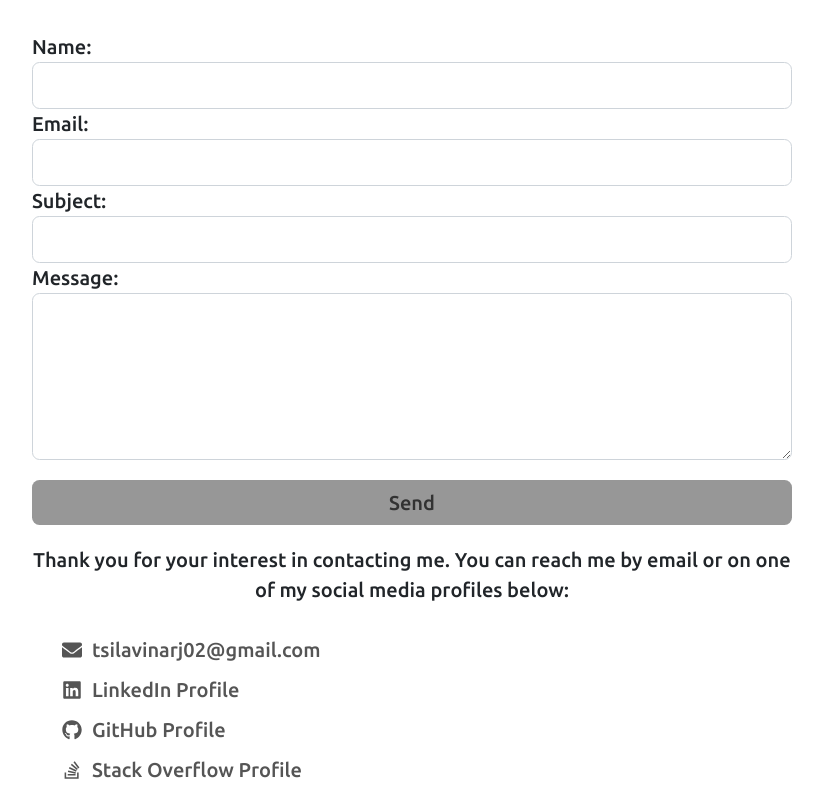
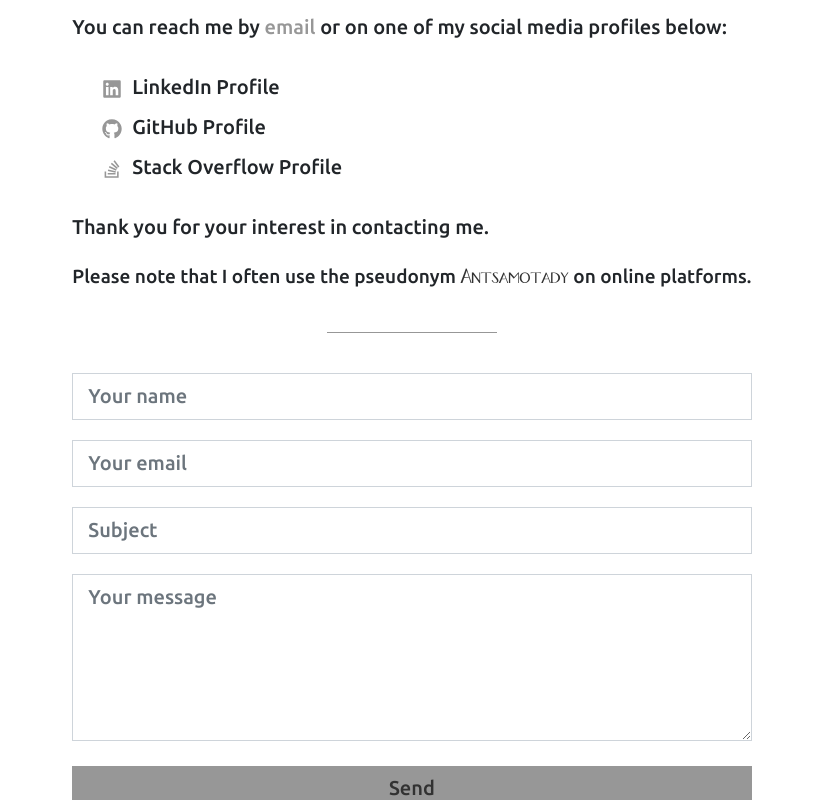
Before and after one commit to Antsamotady/ResumePortfolio, a React (Create React App) app: page /contact in a window 1280 px wide. Shown: the part 640-1440 px from the top of the page, without its empty margins (228-1051 px from the left). Built offline with nearby package versions, Linux system fonts and the light colour scheme; no server answers.

Commit message:
Small fix on About page, Big change in Contact page

```diff
--- a/src/Components/Pages/About.js
+++ b/src/Components/Pages/About.js
@@ -30,8 +30,8 @@ function About() {
                 <a href="https://www.celaneo.com/"><img className="company-logo" src={celaneo} alt="" /></a>
               </div>
               <div className="work-experience">
-                <a href="http://corporate.autobiz.com/"><p>Web scraper</p></a>
-                <img className="company-logo" src={autobiz} alt="" />
+                <p>Web scraper</p>
+                <a href="http://corporate.autobiz.com/"><img className="company-logo" src={autobiz} alt="" /></a>
               </div>
               <div className="work-experience">
                 <p>CIO Assistant</p>
--- a/src/Components/Pages/Contact.js
+++ b/src/Components/Pages/Contact.js
@@ -45,57 +45,61 @@ function Contact() {
     <div className="contact-container">
       <h2>Contact Me</h2>
 
+
+      <div className="contact-section">
+
+        <p>You can reach me by
+          <a href="#mail-form"> email </a>
+          or on one of my social media profiles below:
+        </p>
+
+        <ul>
+          <li>
+            <a href="https://linkedin.com/in/garry-hasintsilavina"><FaLinkedin className="icon" /></a>
+            LinkedIn Profile
+          </li>
+          <li>
+            <a href="https://github.com/Antsamotady"><FaGithub className="icon" /></a>
+            GitHub Profile
+          </li>
+          <li>
+            <a href="https://stackoverflow.com/users/9532910/antsamotady"><FaStackOverflow className="icon" /></a>
+            Stack Overflow Profile
+          </li>
+        </ul>
+        <p>Thank you for your interest in contacting me.</p>
+        <p>Please note that I often use the pseudonym <span>Antsamotady</span> on online platforms.</p>
+
+      </div>
+
+      <p className="name-underlining"></p>
+
+      <div className="contact-section">
+
         <div className="contact-form">
-        <Form onSubmit={handleSubmit}>
-          <Form.Group controlId="name">
-            <Form.Label>Name:</Form.Label>
-            <Form.Control type="text" name="from_name" value={name} onChange={(e) => setName(e.target.value)} required />
+          <Form onSubmit={handleSubmit} id="mail-form">
+            <Form.Group className="mb-3" controlId="name">
+              <Form.Control className="rounded-0" type="text" name="from_name" value={name} onChange={(e) => setName(e.target.value)} placeholder="Your name" required />
             </Form.Group>
 
-          <Form.Group controlId="email">
-            <Form.Label>Email:</Form.Label>
-            <Form.Control type="email" name="reply_to" value={email} onChange={(e) => setEmail(e.target.value)} required />
+            <Form.Group className="mb-3" controlId="email">
+              <Form.Control className="rounded-0" type="email" name="reply_to" value={email} onChange={(e) => setEmail(e.target.value)} placeholder="Your email" required />
             </Form.Group>
 
-          <Form.Group controlId="subject">
-            <Form.Label>Subject:</Form.Label>
-            <Form.Control type="text" name="subject" value={subject} onChange={(e) => setSubject(e.target.value)} required />
+            <Form.Group className="mb-3" controlId="subject">
+              <Form.Control className="rounded-0" type="text" name="subject" value={subject} onChange={(e) => setSubject(e.target.value)} placeholder="Subject" required />
             </Form.Group>
 
-          <Form.Group controlId="message">
-            <Form.Label>Message:</Form.Label>
-            <Form.Control as="textarea" rows={5} name="message" value={message} onChange={(e) => setMessage(e.target.value)} required />
+            <Form.Group className="mb-1" controlId="message">
+              <Form.Control className="rounded-0" as="textarea" rows={5} name="message" value={message} onChange={(e) => setMessage(e.target.value)} placeholder="Your message" required />
             </Form.Group>
 
-          <Button className="contact-email-btn" type="submit">Send</Button>
+            <Button className="btn-block rounded-0 contact-email-btn" type="submit">Send</Button>
           </Form>
         </div>
 
+      </div>
 
-      <p>Thank you for your interest in contacting me. You can reach me by email or on one of my social media profiles below:</p>
-      <ul>
-        <li>
-          <a href="mailto:tsilavinarj02@gmail.com?subject=Interested%20visitor&body=Hi%20Garry!">
-            <FaEnvelope className="icon" /> tsilavinarj02@gmail.com
-          </a>
-        </li>
-        <li>
-          <a href="https://linkedin.com/in/garry-hasintsilavina">
-            <FaLinkedin className="icon" /> LinkedIn Profile
-          </a>
-        </li>
-        <li>
-          <a href="https://github.com/Antsamotady">
-            <FaGithub className="icon" /> GitHub Profile
-          </a>
-        </li>
-        <li>
-          <a href="https://stackoverflow.com/users/9532910/antsamotady">
-            <FaStackOverflow className="icon" /> Stack Overflow Profile
-          </a>
-        </li>
-      </ul>
-      <p>Please note that I often use the pseudonym <span>Antsamotady</span> on online platforms.</p>
     </div>
   );
 }
--- a/src/Stylesheets/contact.css
+++ b/src/Stylesheets/contact.css
@@ -8,14 +8,12 @@
 .contact-container h2 {
   font-family: var(--font-family-fox_trot);
   font-size: 2rem;
-  margin-bottom: 30px;
   text-align: center;
 }
 
 .contact-container p {
   font-size: 1rem;
   line-height: 1.5;
-  text-align: center;
   margin-bottom: 20px;
 }
 
@@ -35,9 +33,7 @@
 }
 
 .contact-container a {
-  align-items: center;
-  color: #555;
-  display: flex;
+  color: var(--color-bg-header);
   text-decoration: none;
   transition: all 0.3s ease;
 }
@@ -61,3 +57,17 @@ p > span {
   background-color: var(--color-bg-header);
   border: none;
 }
+.contact-email-btn:hover {
+  width: 100%;
+  margin: 1rem 0;
+  color: var(--color-bg-header);
+  background-color: var(--color-bg-footer);
+  border: none;
+}
+.contact-container > .contact-section, .contact-container > .name-underlining {
+  margin-bottom: 2rem;
+}
+.form-control:focus {
+  border-color: var(--color-bg-footer) !important;
+  box-shadow: 0 0 0 0.2rem var(--color-bg-header) !important;
+}
```
Lines whose indentation alone changed are shown as unchanged.
